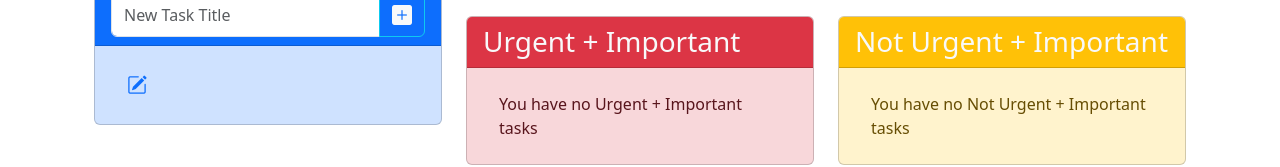
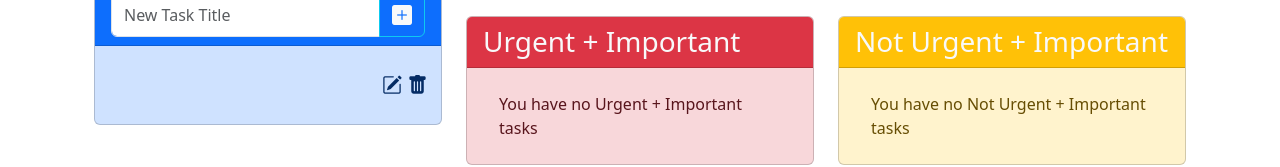
Before and after one commit to Zak-Bahm/em-proj, a Vue app: page / in a window 1280 px wide. Both pictures are taken after a click on the button 402 px from the left and 187 px from the top of the page. Shown: the part 172-339 px from the top of the page. Built offline with nearby package versions, Linux system fonts and the light colour scheme.

Commit message:
Delete functionality

```diff
--- a/src/components/CategorizedTaskList.vue
+++ b/src/components/CategorizedTaskList.vue
@@ -5,11 +5,28 @@
         </div>
         <div class="card-body overflow-hidden">
             <ul class="list-group list-group-flush">
-                <li v-for="task in tasks.slice(0, 7)" :key="task.id" class="list-group-item" :class="`bg-${colorClass}-subtle`">
-                    <a class="text-decoration-none d-flex justify-content-between align-items-center" :class="`text-${colorClass}-emphasis`" href="#" @click="editTask(task)">
-                        {{ task.title }}
-                        <i class="bi bi-pencil-square fs-5"></i>
-                    </a>
+                <li v-for="(task, index) in tasks.slice(0, 7)" :key="index" class="list-group-item" :class="`bg-${colorClass}-subtle text-${colorClass}-emphasis`">
+                    <div v-if="!pageView" class="row" >
+                        <span class="col-10">{{ task.title }}</span>
+                        <div class="col-1">
+                            <i class="bi bi-pencil-square fs-5" @click="editTask(task)"></i>
+                        </div>
+                        <div class="col-1">
+                            <i class="bi bi-trash-fill fs-5" @click="deleteTask(index)"></i>
+                        </div>
+                    </div>
+                    <div v-if="pageView" class="row" >
+                        <div class="col-10">
+                            <h5>{{ task.title }}</h5>
+                            <p>{{ task.description }}</p>
+                        </div>
+                        <div class="col-1">
+                            <i class="bi bi-pencil-square fs-3" @click="editTask(task)"></i>
+                        </div>
+                        <div class="col-1">
+                            <i class="bi bi-trash-fill fs-3" @click="deleteTask(index)"></i>
+                        </div>
+                    </div>
                 </li>
                 <li v-if="tasks.length == 0" class="list-group-item" :class="`bg-${colorClass}-subtle text-${colorClass}-emphasis`">
                     You have no {{ category }} tasks
@@ -23,7 +40,7 @@
 <script setup>
 import { ref, onMounted, onUnmounted } from 'vue'
 import TaskModal from './TaskModal.vue';
-import { getLocalTasks, saveLocalTask } from '@/methods/tasks';
+import { getLocalTasks, deleteLocalTask } from '@/methods/tasks';
 
 const props = defineProps({
     category: String,
@@ -75,8 +92,19 @@ function editTask(task) {
     const modal = bootstrap.Modal.getInstance(modalElement) || new bootstrap.Modal(modalElement);
     modal.show();
 }
+function deleteTask(ind) {
+    if (typeof ind === 'undefined') return;
+
+    // remove from localstorage then ref
+    const taskList = tasks.value;
+    deleteLocalTask(taskList[ind]);
+    taskList.splice(ind, 1);
+    tasks.value = taskList;
+}
 </script>
 
-<style>
-/* Add any custom styles here */
+<style scoped>
+.bi {
+    cursor: pointer;
+}
 </style>
--- a/src/components/NewTaskList.vue
+++ b/src/components/NewTaskList.vue
@@ -24,10 +24,15 @@
         <div class="card-body overflow-hidden">
             <ul class="list-group list-group-flush">
                 <li v-for="(task, index) in pageView ? tasks : tasks.slice(0, 17)" :key="index" class="list-group-item bg-primary-subtle text-primary-emphasis">
-                    <a class="text-decoration-none d-flex justify-content-between align-items-center" href="#" @click="editTask(task)">
-                        {{ task.title }}
-                        <i class="bi bi-pencil-square fs-5"></i>
-                    </a>
+                    <div class="row" >
+                        <span class="col-10">{{ task.title }}</span>
+                        <div class="col-1">
+                            <i class="bi bi-pencil-square fs-5" @click="editTask(task)"></i>
+                        </div>
+                        <div class="col-1">
+                            <i class="bi bi-trash-fill fs-5" @click="deleteTask(index)"></i>
+                        </div>
+                    </div>
                 </li>
                 <li v-if="tasks.length == 0" class="list-group-item bg-primary-subtle text-primary-emphasis">
                     You have no pending tasks
@@ -41,7 +46,7 @@
 <script setup>
     import { ref, onMounted, onUnmounted } from 'vue'
     import TaskModal from './TaskModal.vue';
-    import { getLocalTasks, saveLocalTask } from '@/methods/tasks';
+    import { getLocalTasks, saveLocalTask, deleteLocalTask } from '@/methods/tasks';
 
     const props = defineProps({
         pageView: Boolean
@@ -99,8 +104,19 @@
         const modal = bootstrap.Modal.getInstance(modalElement) || new bootstrap.Modal(modalElement);
         modal.show();
     }
+    function deleteTask(ind) {
+        if (typeof ind === 'undefined') return;
+
+        // remove from localstorage then ref
+        const taskList = tasks.value;
+        deleteLocalTask(taskList[ind]);
+        taskList.splice(ind, 1);
+        tasks.value = taskList;
+    }
 </script>
 
-<style>
-/* Add any custom styles here */
+<style scoped>
+    .bi {
+        cursor: pointer;
+    }
 </style>
--- a/src/methods/tasks.js
+++ b/src/methods/tasks.js
@@ -32,5 +32,12 @@ function saveLocalTask(task) {
         console.error("Task object is invalid or missing an id.");
     }
 }
+function deleteLocalTask(task) {
+    if (task && task.id) {
+        localStorage.removeItem(`task-${task.id}`);
+    } else {
+        console.error("Task object is invalid or missing an id.");
+    }
+}
 
-export { getLocalTasks, saveLocalTask }
+export { getLocalTasks, saveLocalTask, deleteLocalTask }
```
